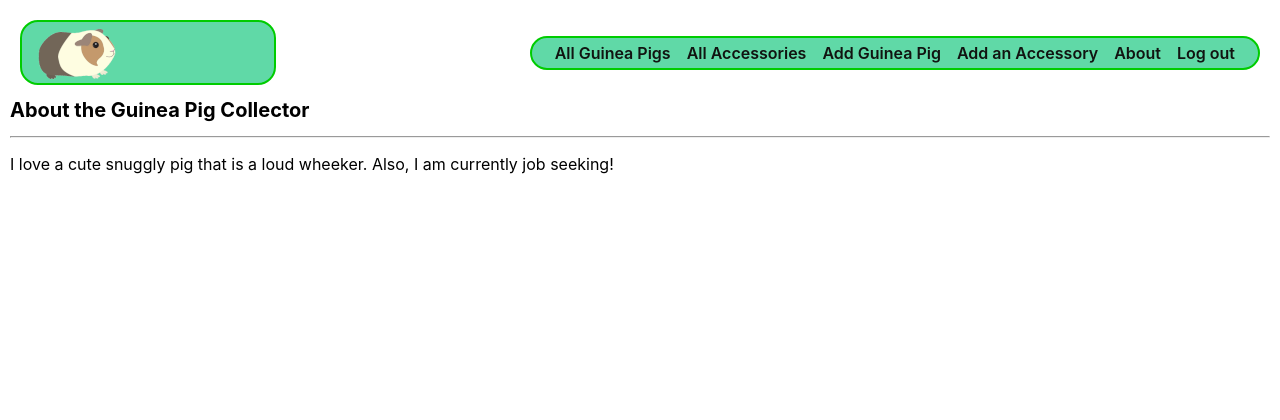
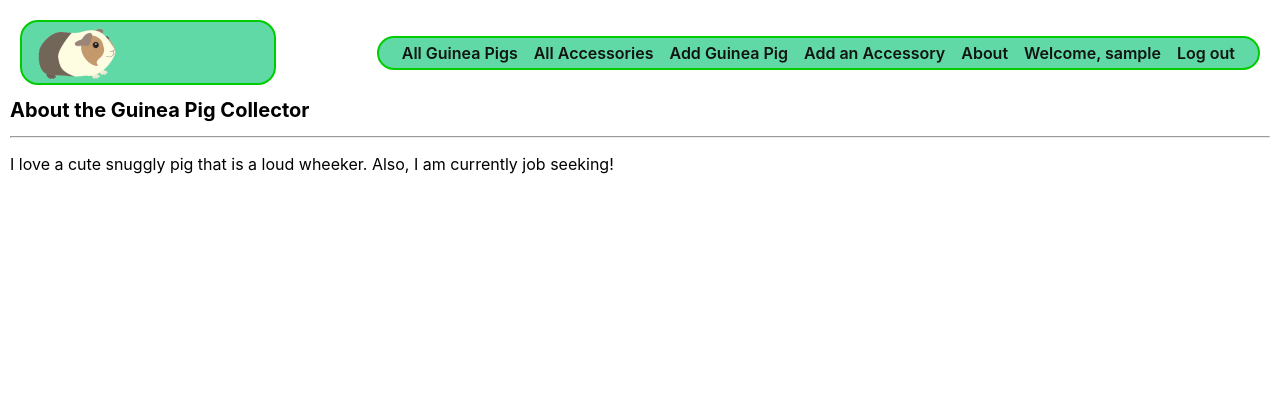
Before and after one commit to cactuspie23/guineapig-collector, a Django app: page /about/ in a window 1280 px wide. Shown: the top 420 px of the page. Run offline with Django 4.2, Linux system fonts and the light colour scheme; the visitor is signed in with stand-in values (Sample User, id 1).

Commit message:
add logged in username to navbar

```diff
--- a/main_app/static/css/base.css
+++ b/main_app/static/css/base.css
@@ -71,7 +71,7 @@ h2 {
   font-size: var(--font-xl);
 }
 
-nav a {
+nav a, li {
   text-decoration: none;
   color: var(--text-color);
   font-weight: 600;
--- a/main_app/templates/base.html
+++ b/main_app/templates/base.html
@@ -34,6 +34,7 @@
           <li><a href="{% url 'guineapigs_create' %}">Add Guinea Pig</a></li>
           <li><a href="{% url 'accessories_create' %}">Add an Accessory</a></li>
           <li><a href="{% url 'about' %}">About</a></li>
+          <li>Welcome, {{ user.username }}</li>
           <li><a href="{% url 'logout' %}">Log out</a></li>
         {% else %}
           <li><a href="{% url 'about' %}">About</a></li>
```
